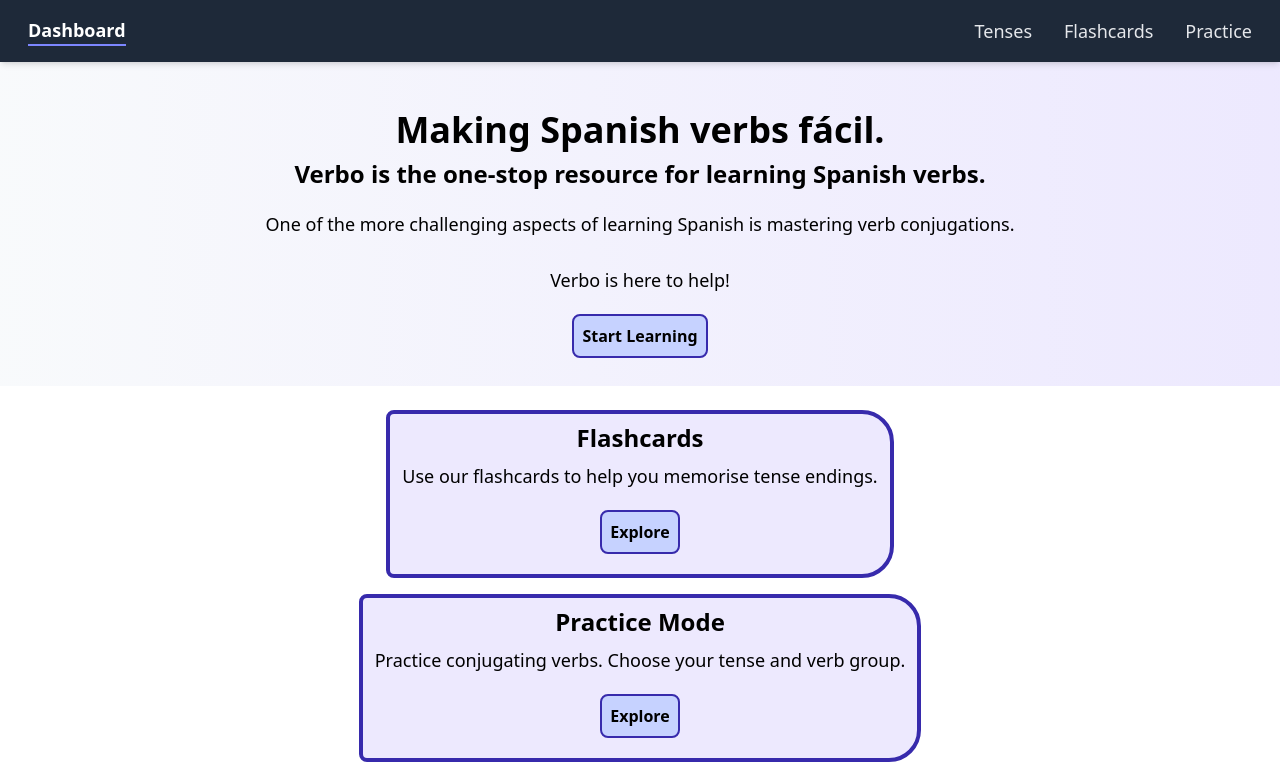
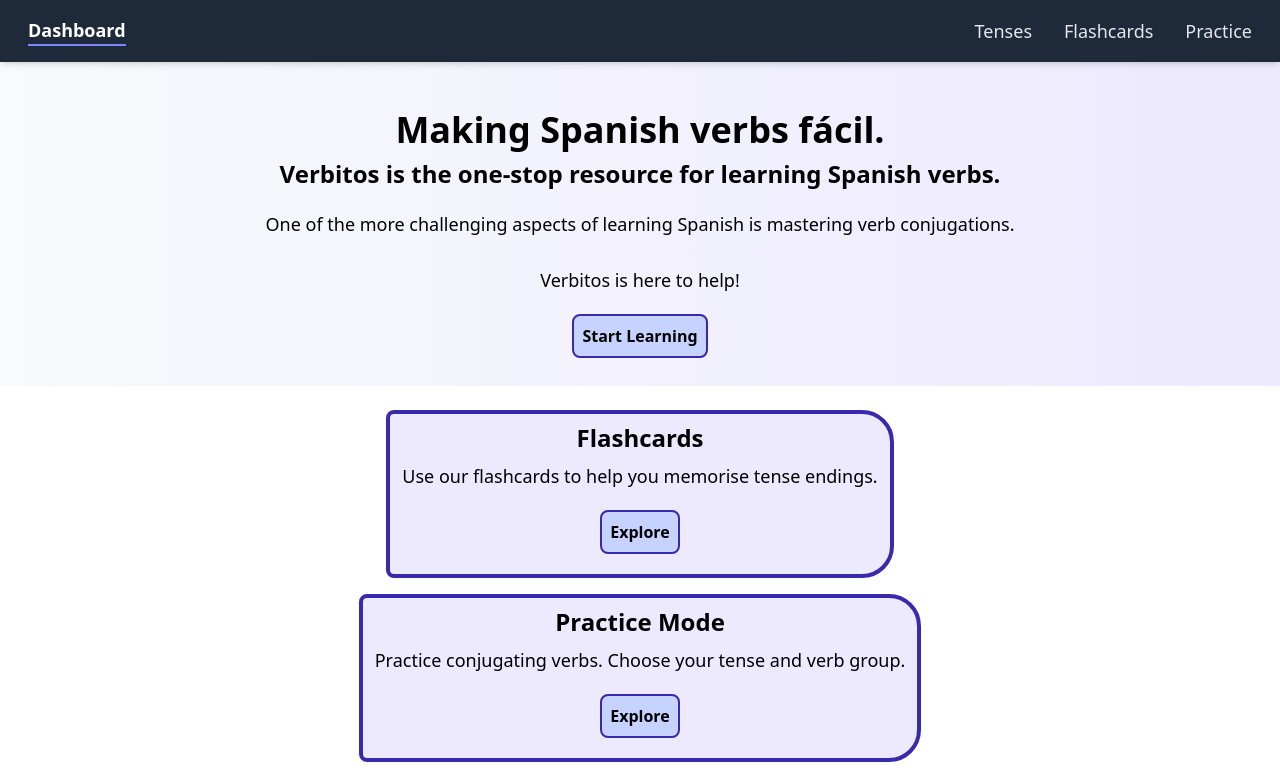
Before and after one commit to AK30195/Verbitos, a React (Vite) app: page / in a window 1280 px wide. Shown: the top 776 px of the page. Built offline with nearby package versions, Linux system fonts and the light colour scheme.

Commit message:
Updated wesbite name.

```diff
--- a/index.html
+++ b/index.html
@@ -2,9 +2,8 @@
 <html lang="en">
   <head>
     <meta charset="UTF-8" />
-    <link rel="icon" type="image/svg+xml" href="/vite.svg" />
     <meta name="viewport" content="width=device-width, initial-scale=1.0" />
-    <title>Verbo</title>
+    <title>Verbitos</title>
   </head>
   <body>
     <div id="root"></div>
--- a/src/components/Hero.jsx
+++ b/src/components/Hero.jsx
@@ -7,13 +7,13 @@ function Hero() {
         <h1>Making Spanish verbs fácil.</h1>
       </div>
       <div className="hero-subheading">
-        <h2>Verbo is the one-stop resource for learning Spanish verbs.</h2>
+        <h2>Verbitos is the one-stop resource for learning Spanish verbs.</h2>
       </div>
       <div className="hero-text">
         <p>One of the more challenging aspects of learning Spanish is mastering verb conjugations.</p>
       </div>
       <div className="hero-text">
-        <p>Verbo is here to help!</p>
+        <p>Verbitos is here to help!</p>
       </div>
       <div className="hero-button-div">
         <a className="hero-button" href="/moods-tenses">
```
